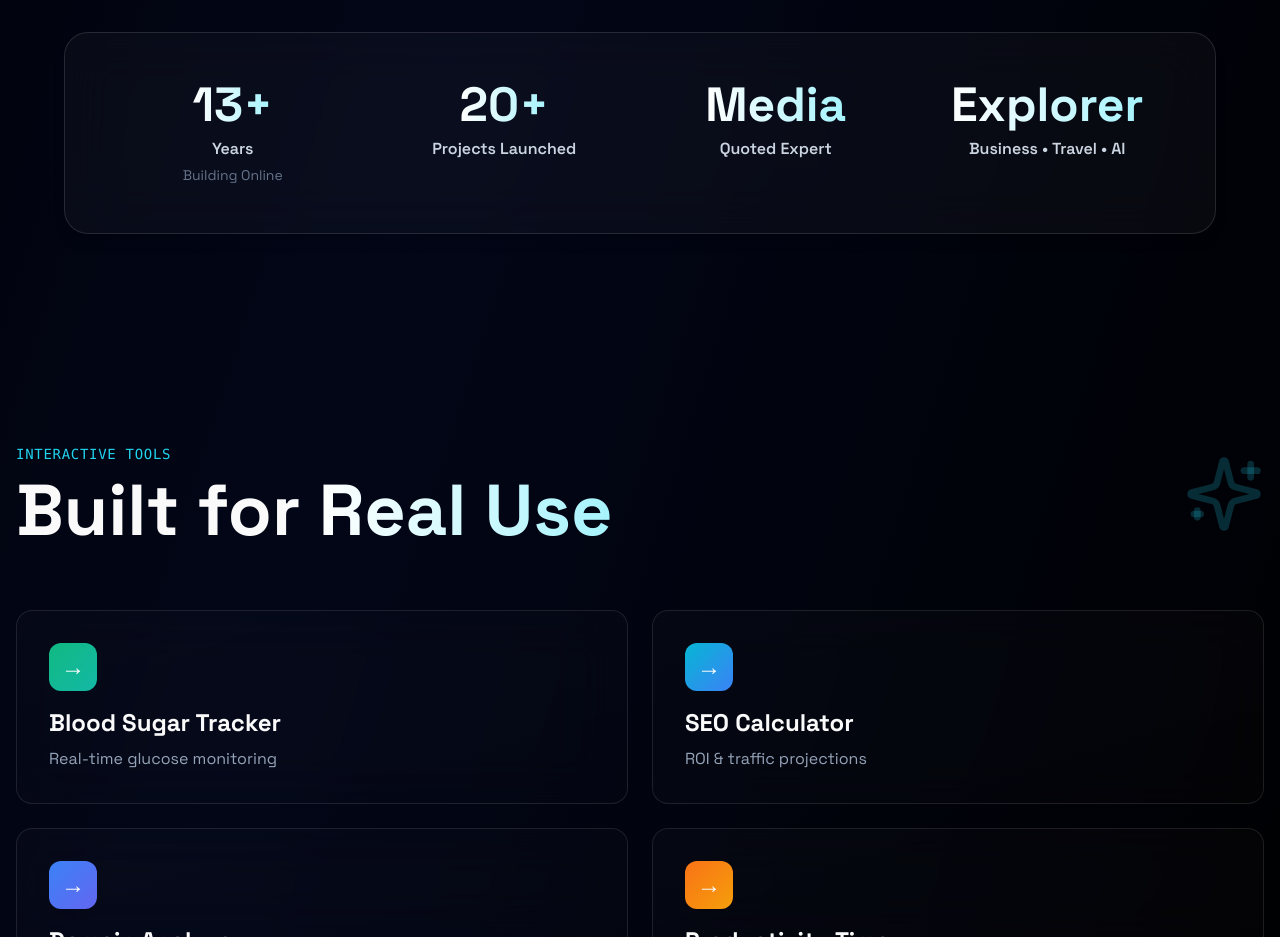
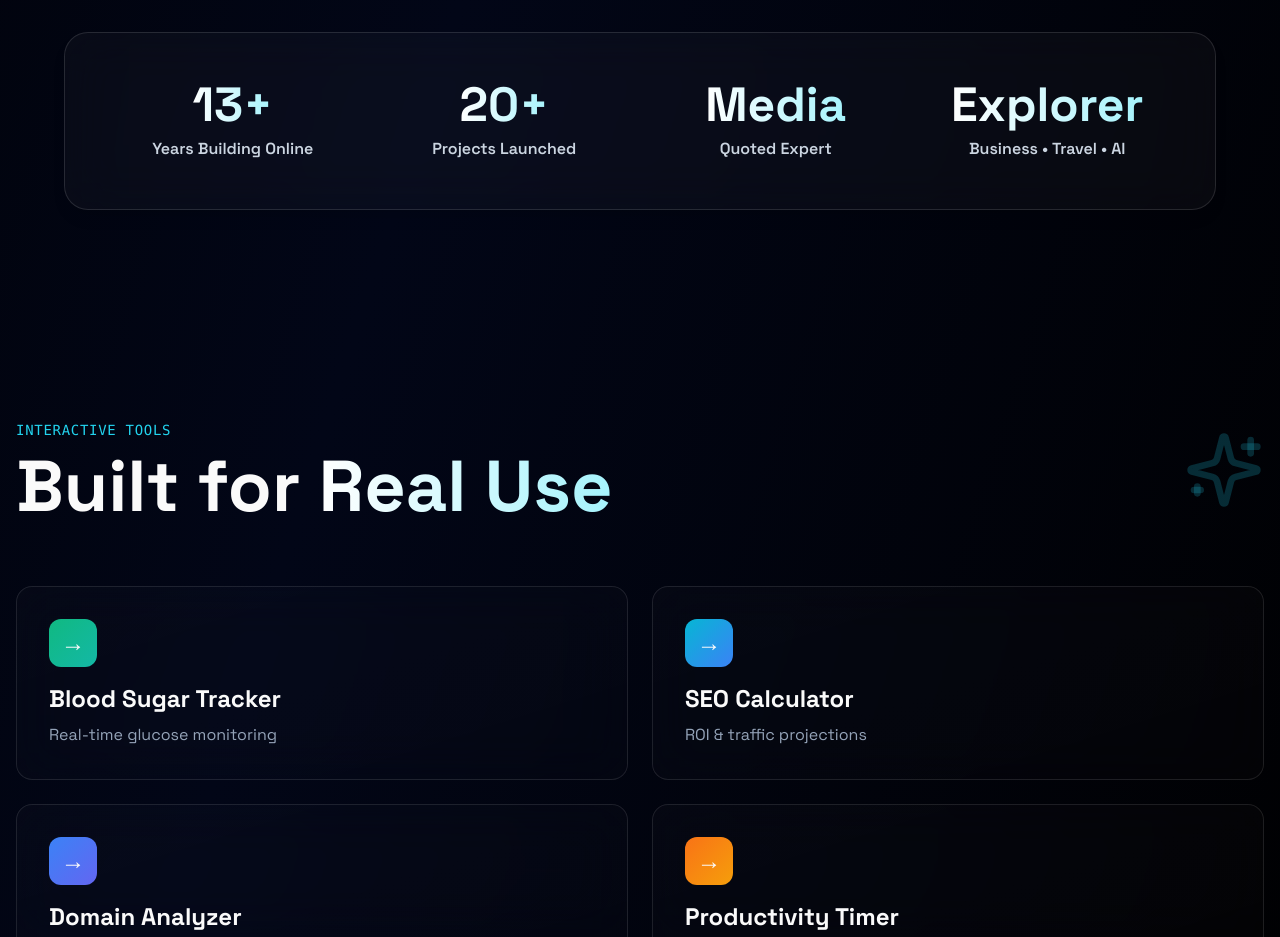
Before and after one commit to inetvercel/James-Allsopp, a Next.js app: page / in a window 1280 px wide. Shown: the part 2580-3517 px from the top of the page. Built offline with nearby package versions, Linux system fonts and the light colour scheme.

Commit message:
Fix Years stat styling to match flow - combine into single line

```diff
--- a/components/StatsCounter.tsx
+++ b/components/StatsCounter.tsx
@@ -10,7 +10,7 @@ interface Stat {
 }
 
 const statsSet1: Stat[] = [
-  { value: "13+", label: "Years", sublabel: "Building Online" },
+  { value: "13+", label: "Years Building Online" },
   { value: "20+", label: "Projects Launched" },
   { value: "Media", label: "Quoted Expert" },
   { value: "Explorer", label: "Business • Travel • AI" },
```
